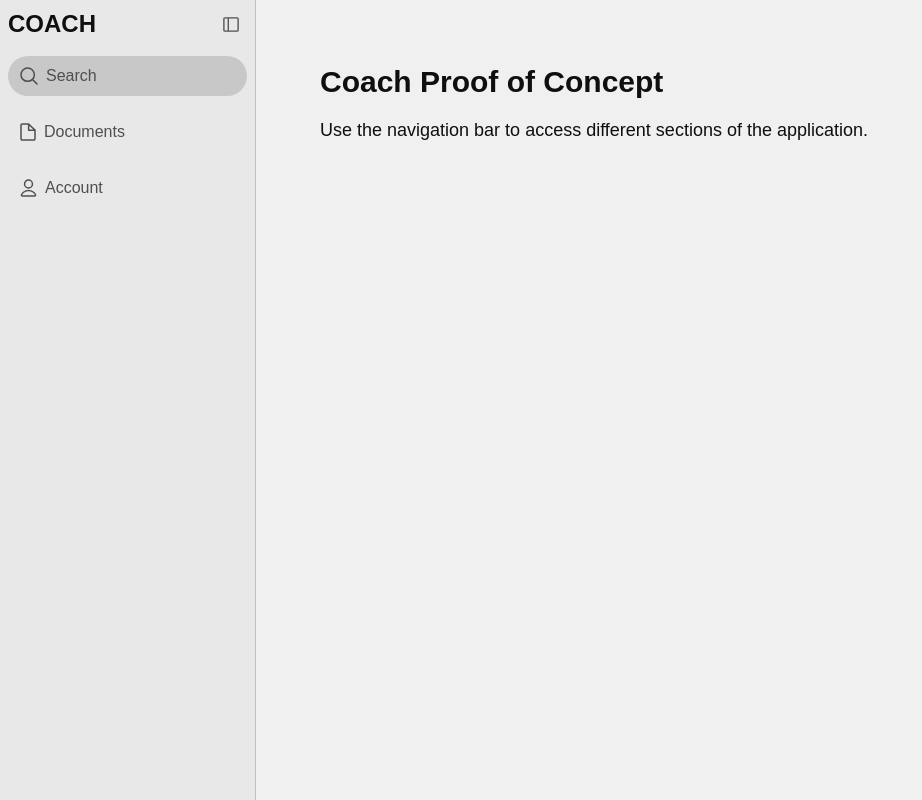
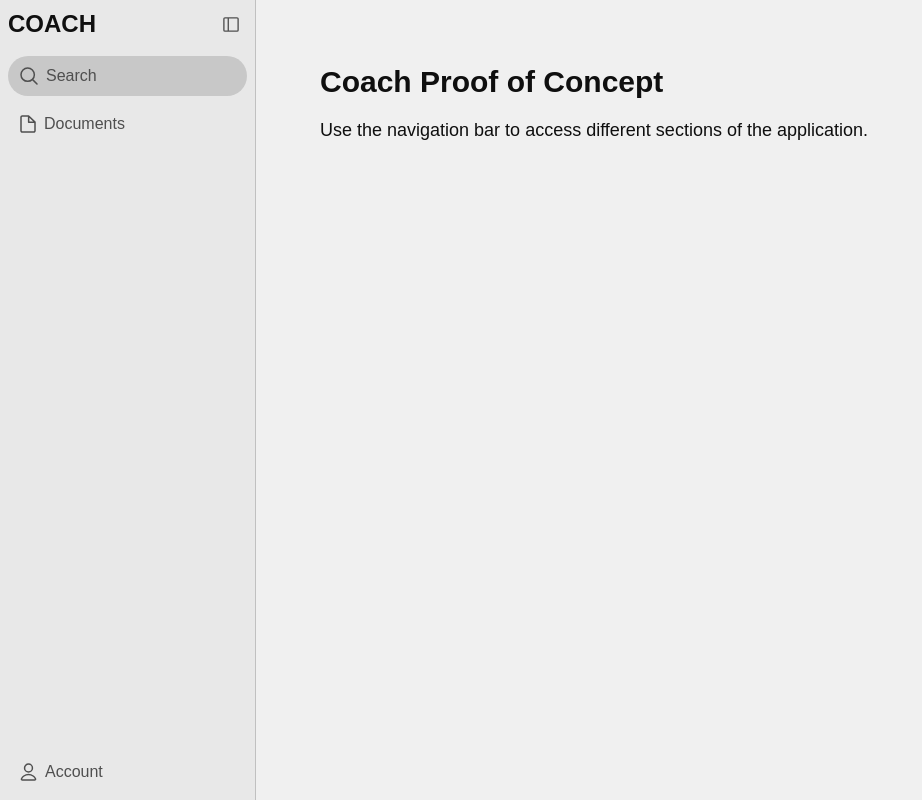
Before and after one commit to n-zngr/Coach, a Next.js app: page / in a window 1280 px wide. Shown: the whole page, without its empty margins (0-922 px from the left). Built offline with nearby package versions, Linux system fonts and the light colour scheme.

Commit message:
style(nav)*: styling account improvements, moved account to bottom of nav

```diff
--- a/src/app/components/Navigation/NavLink.tsx
+++ b/src/app/components/Navigation/NavLink.tsx
@@ -7,7 +7,7 @@ interface NavLinkProps {
 
 const NavLink: React.FC<NavLinkProps> = ({ href, icon, children }) => {
     return (
-        <a href={href} className="flex m-2 p-2 rounded-full hover:bg-white-600 dark:hover:bg-black-400 transition-colors duartion-500">
+        <a href={href} className="flex mx-2 p-2 rounded-full hover:bg-white-600 dark:hover:bg-black-400 transition-colors duartion-500">
             <div className="flex gap-2">
                 <div className="flex justify-center items-center pl-1">
                     {icon}
--- a/src/app/components/Navigation/Navigation.tsx
+++ b/src/app/components/Navigation/Navigation.tsx
@@ -5,7 +5,7 @@ import LogoutButton from "../LogOut";
 import Link from "next/link";
 import Search from "./Search";
 import Notification from "./Notification";
-import AccountInfo from "./AccountINfo";
+import AccountInfo from "./AccountInfo";
 import NavList from "./NavList";
 
 interface NavigationProps {
@@ -58,14 +58,13 @@ export default function Navigation({ isExpanded, toggleNavigation }: NavigationP
                 border-r-white-300 dark:border-r-black-700
                 text-black-900 dark:text-white-100`}
             >
-                <div className="flex flex-col">
+                <div className="flex flex-col h-full">
                     <div className="flex m-2">
                         {isExpanded &&
                             <div className="font-black text-2xl text-black-100 dark:text-white-900">
                                 <h1>COACH</h1>
                             </div>
                         }
-
                         <button
                             className="w-8 h-8 p-2 ml-auto
                             rounded-full
@@ -78,9 +77,8 @@ export default function Navigation({ isExpanded, toggleNavigation }: NavigationP
                             </svg>
                         </button>
                     </div>
-                    <div className="flex">
-                        {isExpanded && (
-
+                    {isExpanded && (
+                        <div className="flex">
                             <button className="flex flex-1 m-2 p-2 rounded-full bg-white-400 hover:bg-white-400 dark:bg-black-300 dark:hover:bg-black-400 transition-colors duartion-500" onClick={toggleSearch}>
                                 <div className="flex gap-2">
                                     <div className="flex justify-center items-center pl-1">
@@ -93,18 +91,23 @@ export default function Navigation({ isExpanded, toggleNavigation }: NavigationP
                                     </div>
                                 </div>
                             </button>
-                        )}
-
+                        </div>
+                    )}
+                    {isExpanded && (
+                    <NavList isExpanded={isExpanded} />
+                )}
+                    <div className="mt-auto">
+                        <div className="flex flex-col">
+                            <Notification />
+                            <div className="mb-2">
+                                <AccountInfo />
+                            </div>
+                        </div>
                     </div>
-                    <NavList isExpanded={isExpanded} />
-                    <AccountInfo />
                 </div>
 
-                {isExpanded && (
-                    <div className="flex flex-col">
-                        <Notification />
-                    </div>
-                )}
+
+
             </nav>
 
             {/* Search Popup */}
```
Also changed, not shown: src/app/components/Navigation/Notification.tsx (+6 -1 lines).
